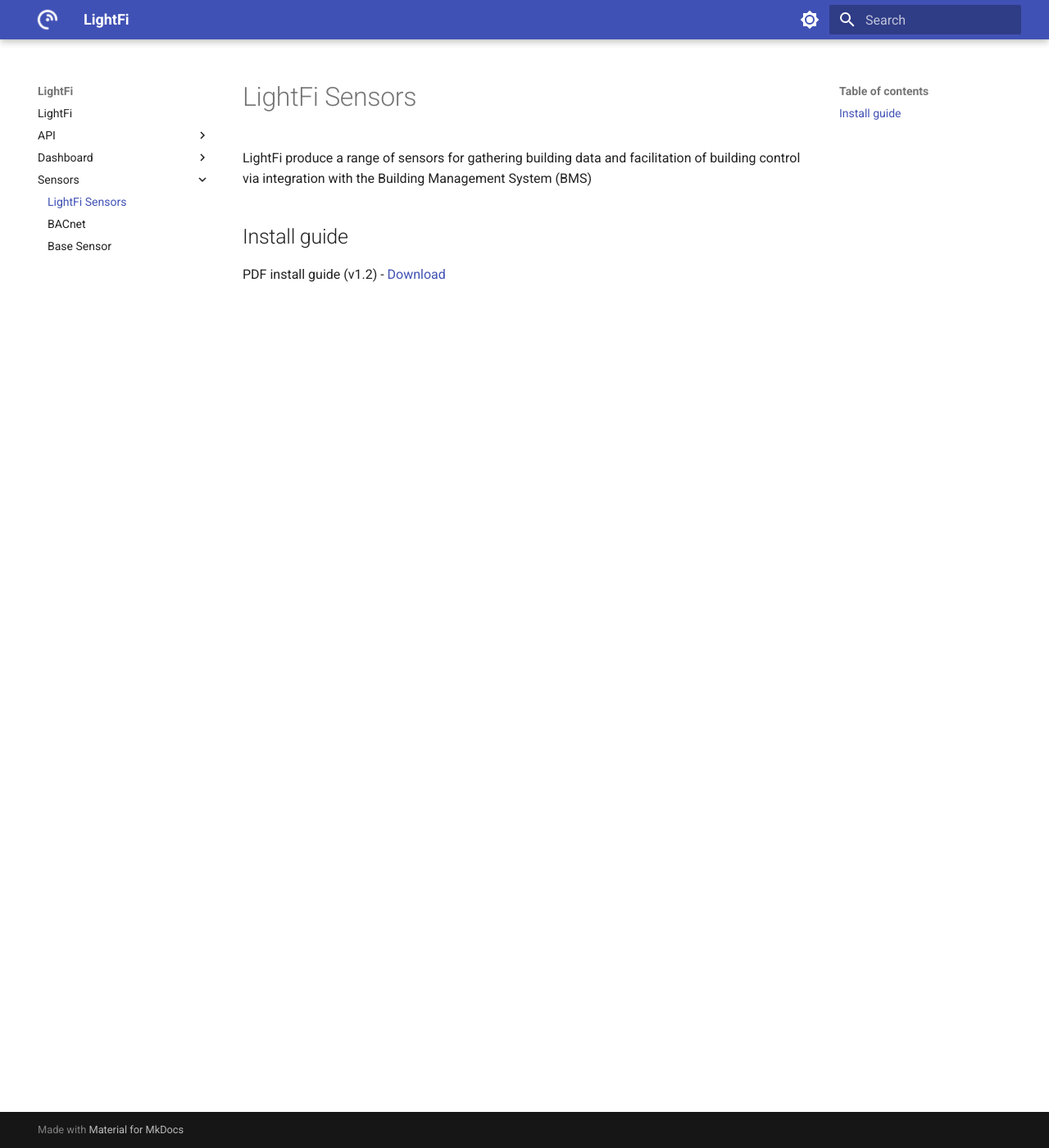
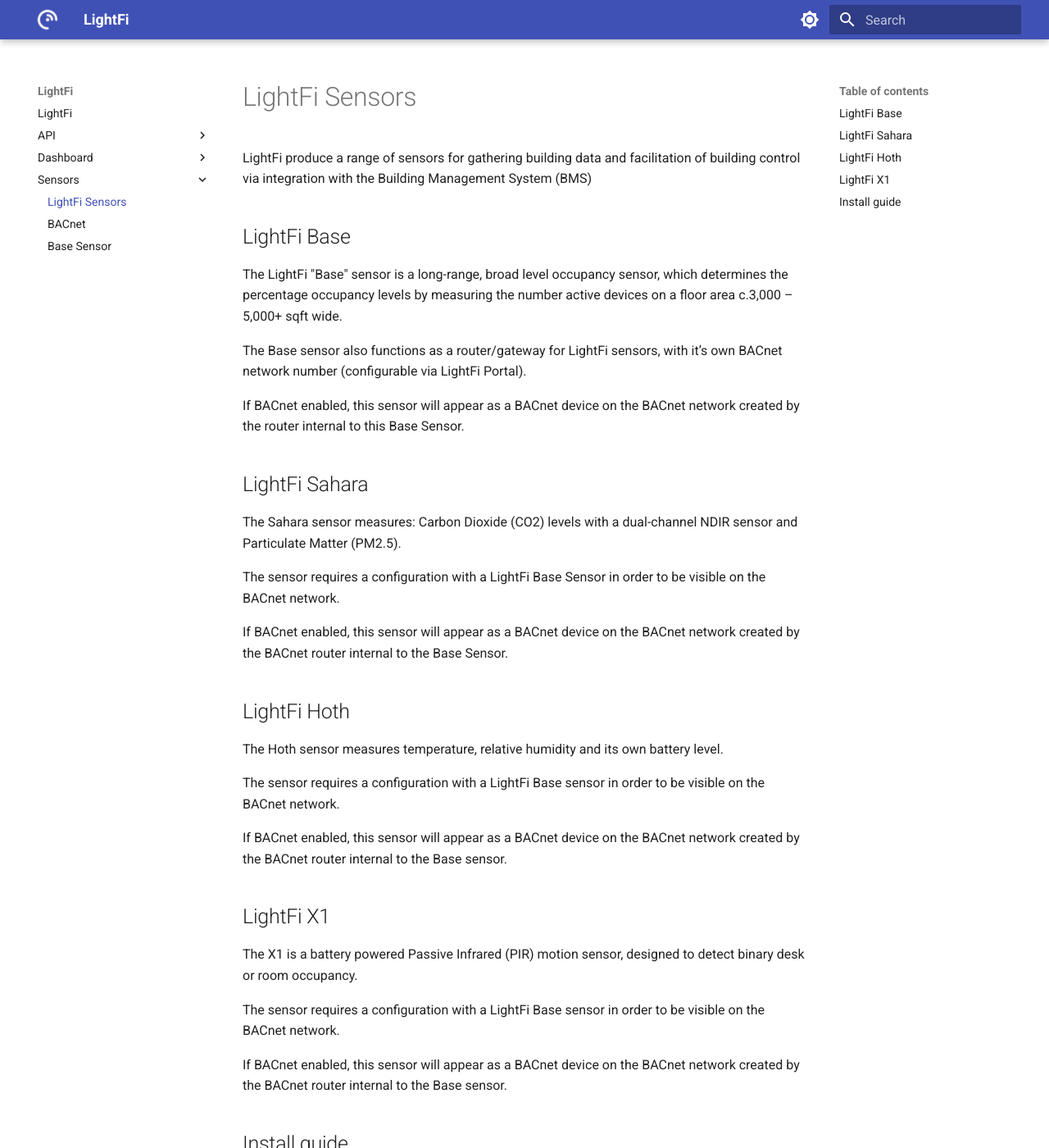
Before and after one commit to LightFiLimited/lf-documentation, an MkDocs documentation site: the page built from docs/sensors/index.md, in a window 1280 px wide and 1400 px high. Shown: the whole window at 82% size. Built offline with MkDocs 1.6.1 and Material for MkDocs 9.7.7, drawn with Linux system fonts in a browser that asks for light colours; some of the changed text lies outside the part shown.

Commit message:
updating sensors and bacnet sections

```diff
--- a/docs/sensors/index.md
+++ b/docs/sensors/index.md
@@ -2,6 +2,41 @@
 
 LightFi produce a range of sensors for gathering building data and facilitation of building control via integration with the Building Management System (BMS)
 
+## LightFi Base
+
+The LightFi "Base" sensor is a long-range, broad level occupancy sensor, which determines the percentage occupancy levels by measuring the number active devices on a floor area c.3,000 – 5,000+ sqft wide.
+
+The Base sensor also functions as a router/gateway for LightFi sensors, with it’s own BACnet network number (configurable via LightFi Portal).
+
+If BACnet enabled, this sensor will appear as a BACnet device on the BACnet network created by the router internal to this Base Sensor.
+
+## LightFi Sahara
+
+The Sahara sensor measures: Carbon Dioxide (CO2) levels with a dual-channel NDIR sensor and Particulate Matter (PM2.5).
+
+The sensor requires a configuration with a LightFi Base Sensor in order to be visible on the BACnet network.
+
+If BACnet enabled, this sensor will appear as a BACnet device on the BACnet network created by the BACnet router internal to the Base Sensor.
+
+## LightFi Hoth
+
+The Hoth sensor measures temperature, relative humidity and its own battery level.
+
+The sensor requires a configuration with a LightFi Base sensor in order to be visible on the BACnet network.
+
+If BACnet enabled, this sensor will appear as a BACnet device on the BACnet network created by the BACnet router internal to the Base sensor.
+
+## LightFi X1
+
+The X1 is a battery powered Passive Infrared (PIR) motion sensor, designed to detect binary desk or room occupancy.
+
+The sensor requires a configuration with a LightFi Base sensor in order to be visible on the BACnet network.
+
+If BACnet enabled, this sensor will appear as a BACnet device on the BACnet network created by the BACnet router internal to the Base sensor.
+
+
 ## Install guide
 
 PDF install guide (v1.2) - [Download](https://nextcloud.lightfi.io/index.php/s/F7HNYyGYDXkd2P9/download/LightFi_system_install_guide_v1.2.pdf)
+
+For more information on BACnet objects for these devices, check [BACnet section](./BACnet.md).
```
Also changed, not shown: docs/sensors/BACnet.md (+0 -20 lines).
